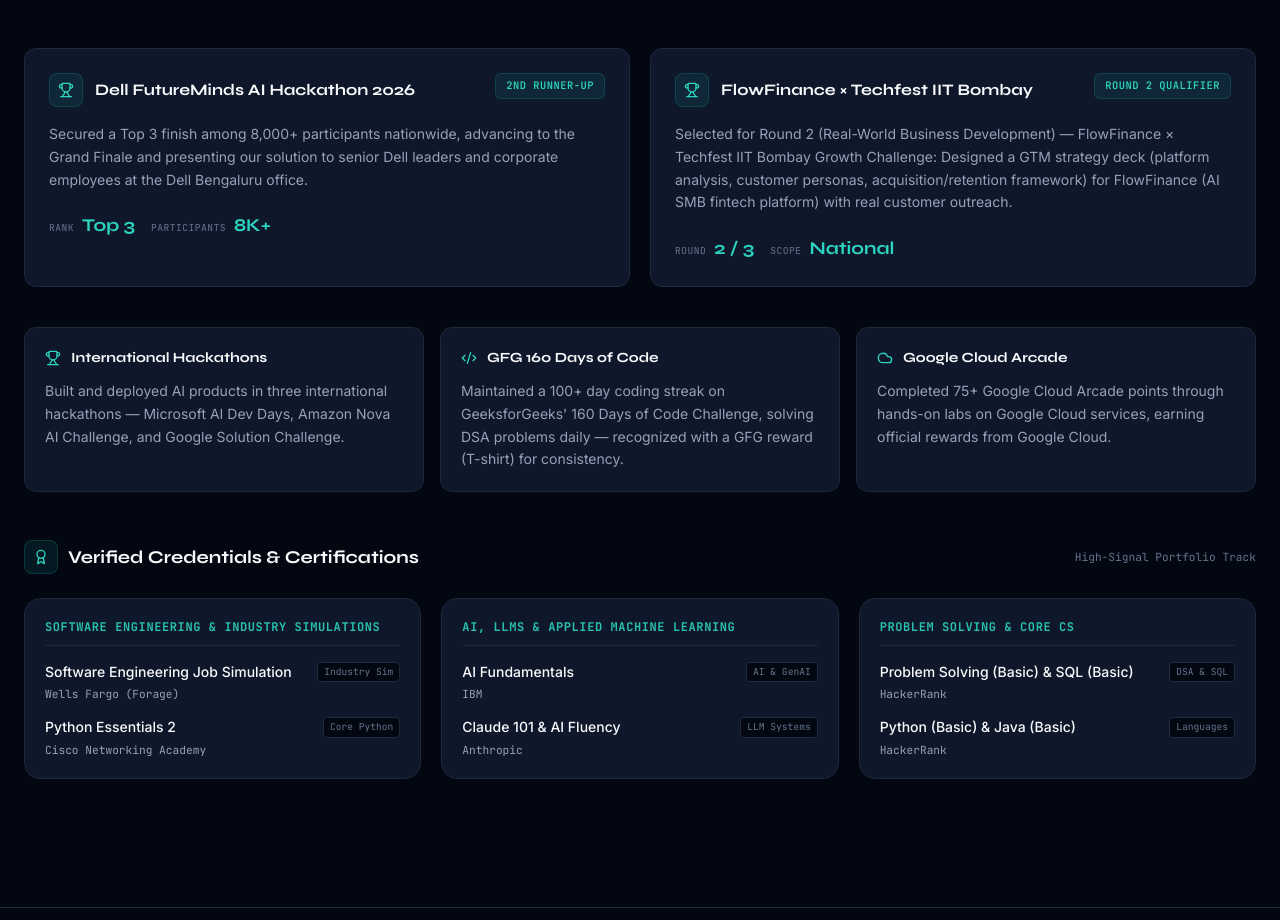
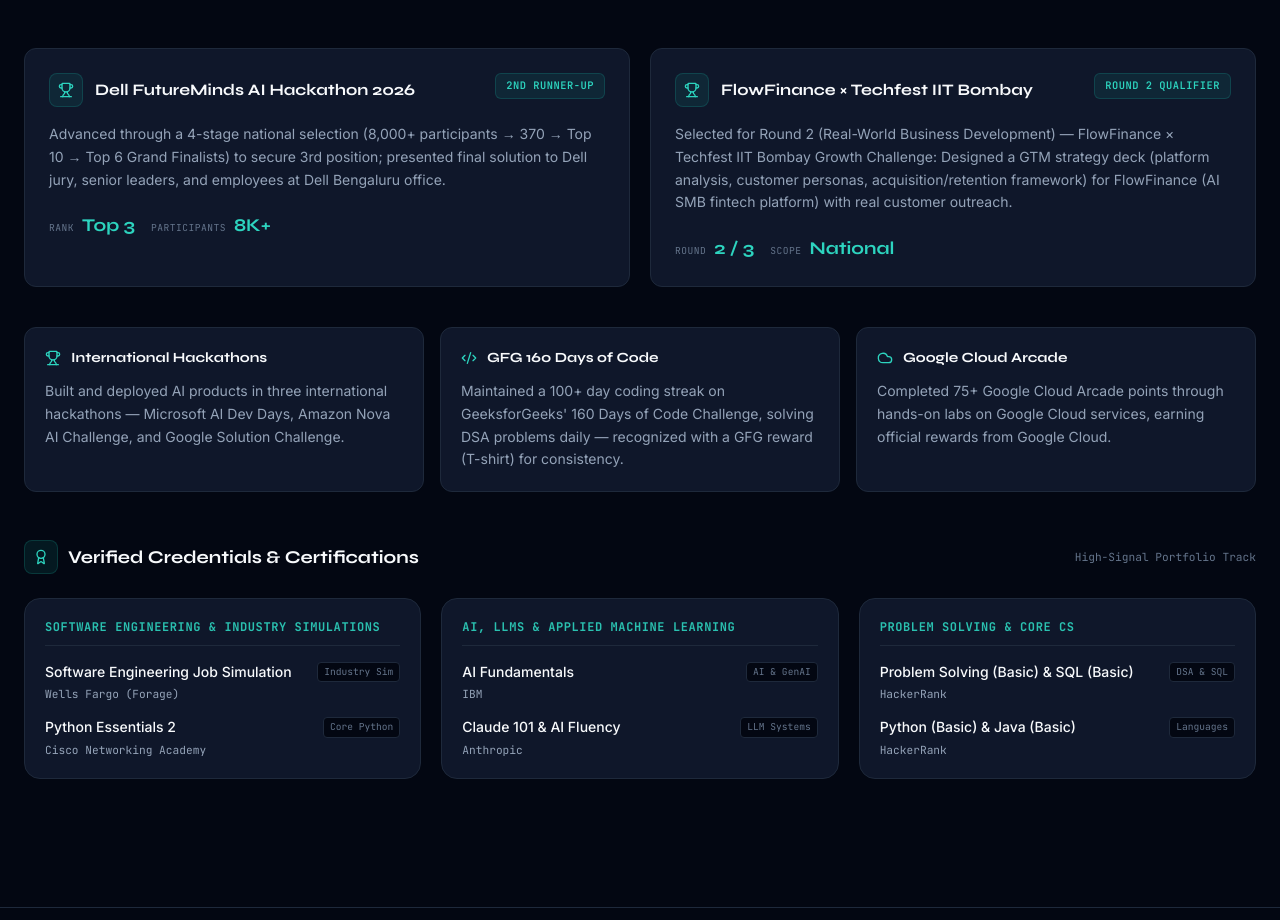
Before and after one commit to Anil-Pradhan-web/MY-PORTFOLIO, a Next.js app: page / in a window 1280 px wide. Shown: the part 4480-5400 px from the top of the page. Built offline with nearby package versions, Linux system fonts and the light colour scheme.

Commit message:
feat: update Dell FutureMinds AI Hackathon bullet with 4-stage national selection breakdown

```diff
--- a/resume.html
+++ b/resume.html
@@ -275,7 +275,7 @@
     <div class="grid grid-cols-2 gap-x-8 gap-y-1.5 text-[9.1px] text-slate-600 leading-relaxed">
       <div class="flex items-start gap-1.5">
         <span class="text-sky-500 font-bold flex-shrink-0">&bull;</span>
-        <span><strong class="text-slate-900">2nd Runner-Up — Dell FutureMinds AI Hackathon 2026:</strong> Secured a <strong class="text-slate-900">Top 3 finish among 8,000+</strong> participants nationwide, advancing to the Grand Finale and presenting our solution to senior Dell leaders and corporate employees at the Dell Bengaluru office.</span>
+        <span><strong class="text-slate-900">2nd Runner-Up — Dell FutureMinds AI Hackathon 2026:</strong> Advanced through a 4-stage national selection (8,000+ participants → 370 → Top 10 → Top 6 Grand Finalists) to secure 3rd position; presented final solution to Dell jury, senior leaders, and employees at Dell Bengaluru office.</span>
       </div>
       <div class="flex items-start gap-1.5">
         <span class="text-sky-500 font-bold flex-shrink-0">&bull;</span>
--- a/src/components/sections/BuildLog.tsx
+++ b/src/components/sections/BuildLog.tsx
@@ -10,7 +10,7 @@ const highlights = [
   {
     label: 'Dell FutureMinds AI Hackathon 2026',
     result: '2nd Runner-Up',
-    detail: 'Secured a Top 3 finish among 8,000+ participants nationwide, advancing to the Grand Finale and presenting our solution to senior Dell leaders and corporate employees at the Dell Bengaluru office.',
+    detail: 'Advanced through a 4-stage national selection (8,000+ participants → 370 → Top 10 → Top 6 Grand Finalists) to secure 3rd position; presented final solution to Dell jury, senior leaders, and employees at Dell Bengaluru office.',
     icon: Trophy,
     metrics: [
       { key: 'Rank', value: 'Top 3' },
```
Also changed, not shown: 2 other files (tests, documents, lock files or other folders).
